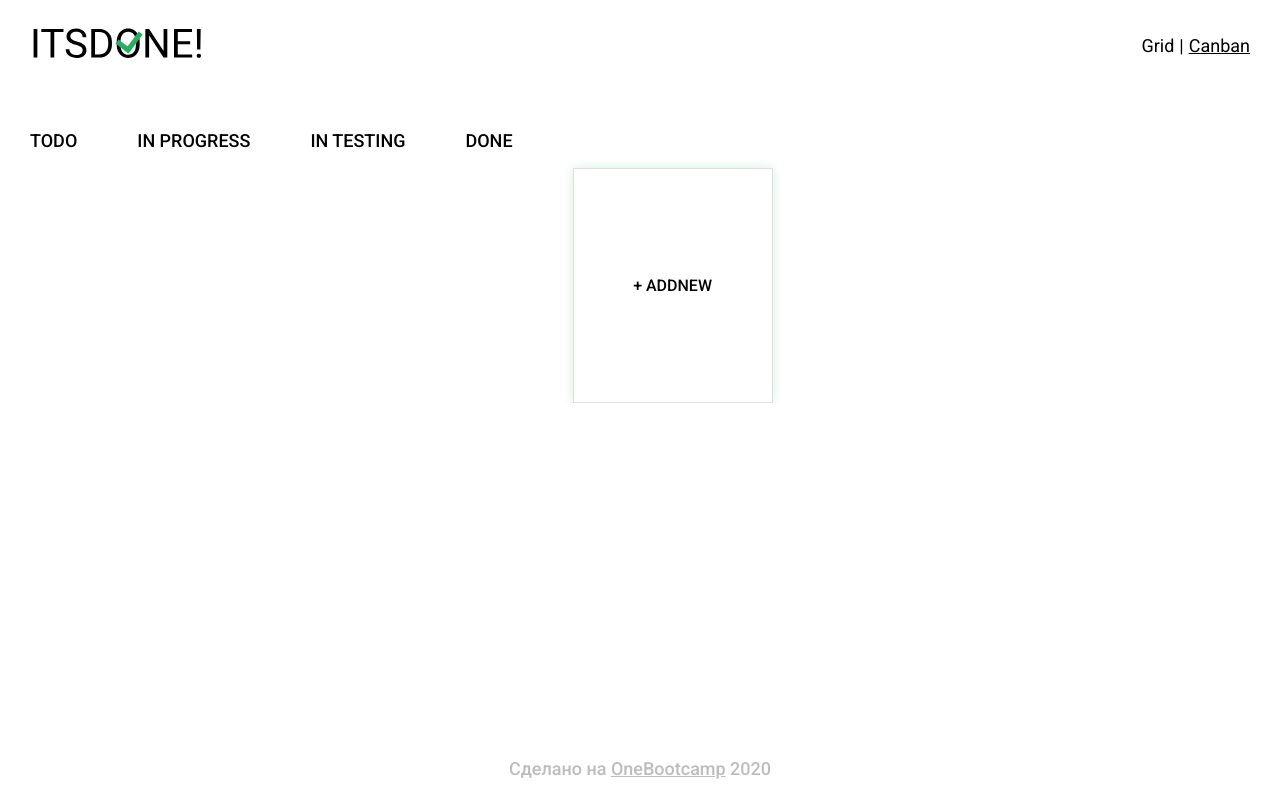
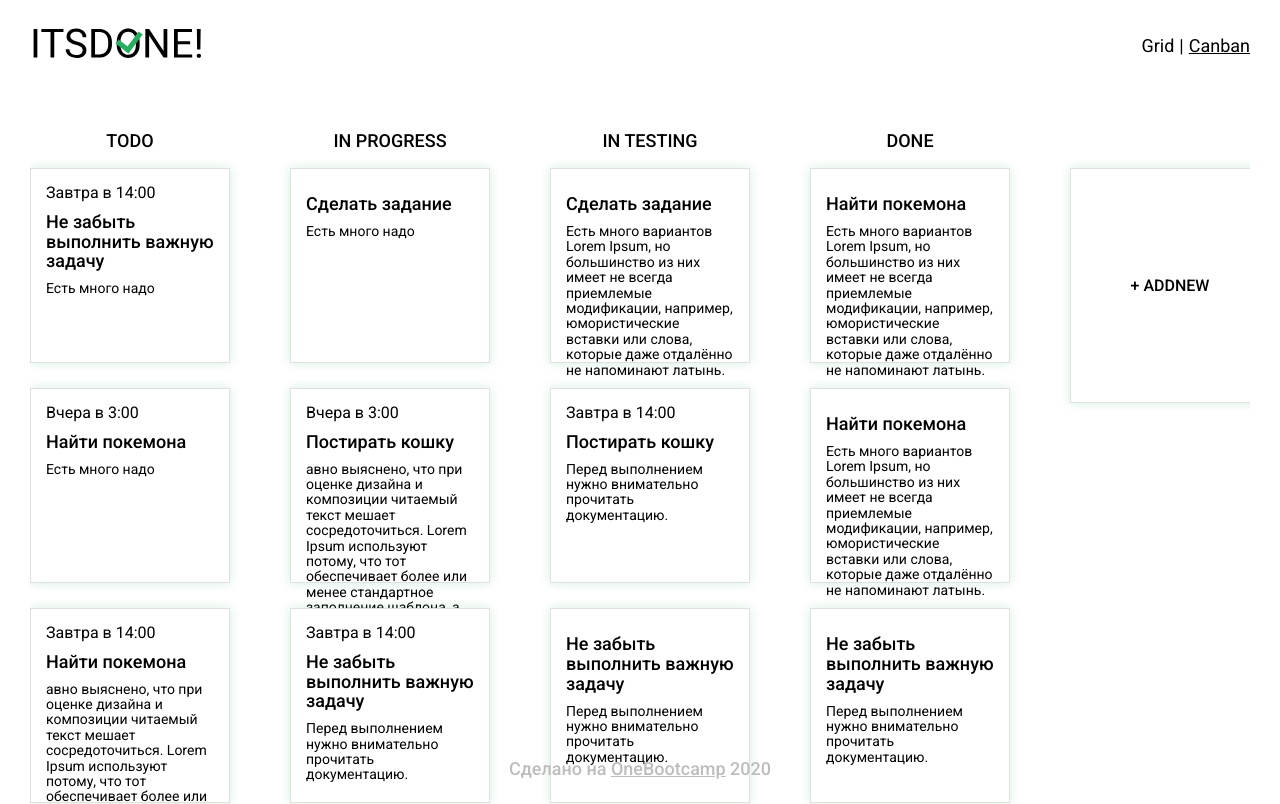
Before and after one commit to OneBootcamp-1-0/itsdone-1, a React app: page /canban in a window 1280 px wide. Shown: the top 804 px of the page. Built offline with nearby package versions, Linux system fonts and the light colour scheme.

Commit message:
refactored Column.jsx

```diff
--- a/src/components/Board/Canban/Column/Column.jsx
+++ b/src/components/Board/Canban/Column/Column.jsx
@@ -1,20 +1,26 @@
-import React from 'react';
+import React, { useEffect, useState } from 'react';
 import css from './Column.css';
-import NewCard from '../../NewCard/NewCard.jsx';
+import CanbanCard from '../../Card/CanbanCard.jsx';
+import { getCards } from '../../../../data.js';
 
 const Column = props => {
-  const isAddNew = props.type === 'newCard';
+  const { status, title } = props;
+  const [cards, setCards] = useState([]);
+
+  useEffect(() => {
+    setCards(getCards());
+  }, []);
 
   return (
-    <div className={isAddNew ? css.column__newCard : null}>
-      {isAddNew
-        ? <NewCard />
-        : <div>
-          <h1 className={css.column__title}>{props.title}</h1>
-          <div className={css.column__cards}>
-            {props.children}
-          </div>
-        </div>}
+    <div>
+      <h1 className={css.column__title}>{title}</h1>
+      <div className={css.column__cards}>
+        {cards.map((card, i) => {
+          if (card.status === status) {
+            return <CanbanCard key={i} date={card.date} title={card.title} text={card.text} />
+          }
+        })}
+      </div>
     </div>
   );
 };
```
